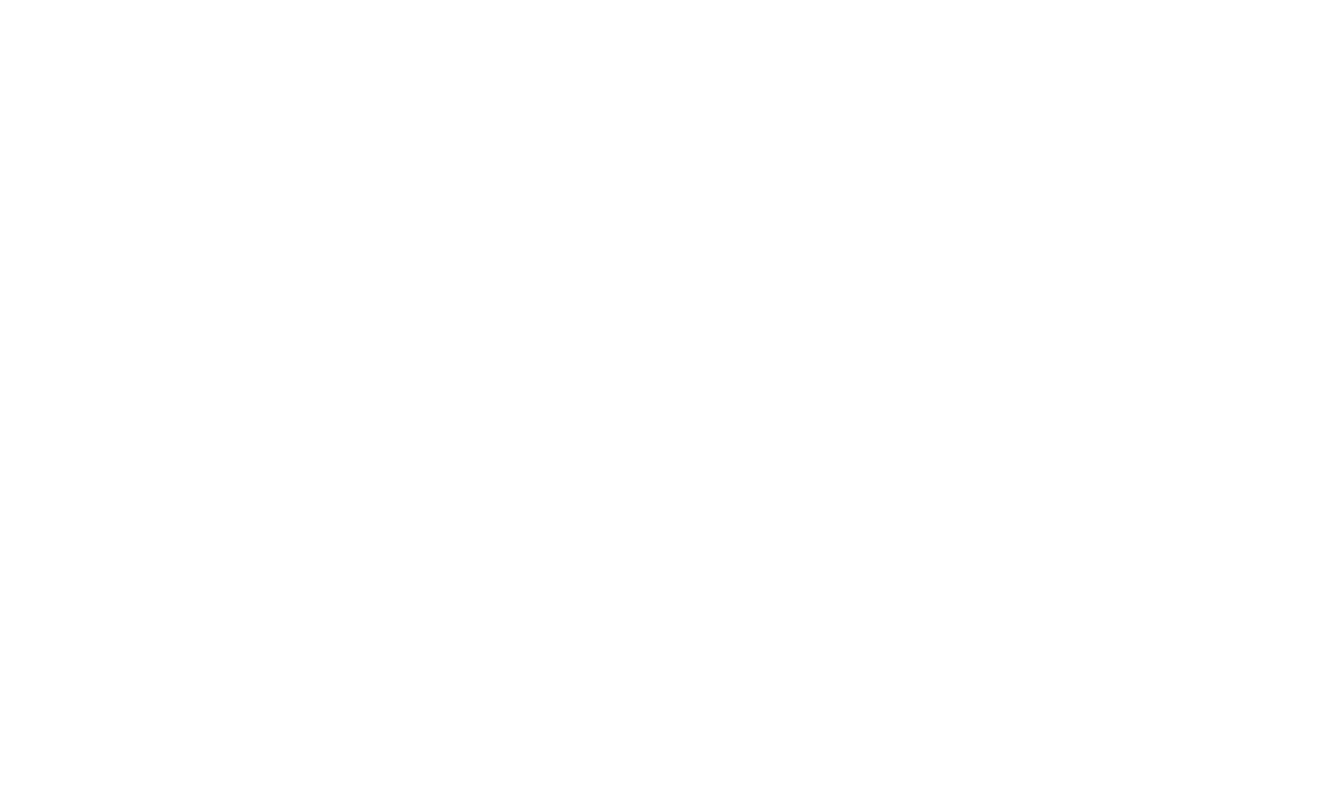
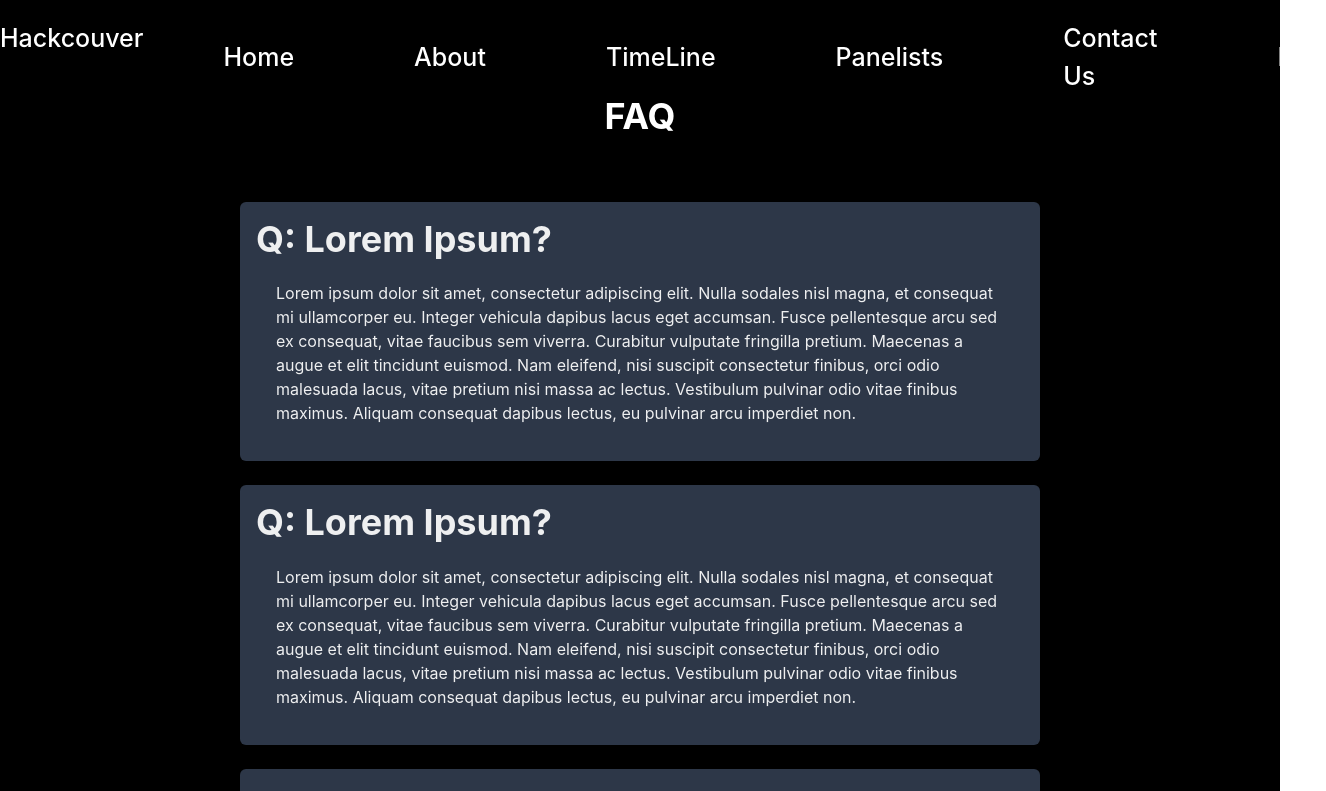
Before and after one commit to LeoQiu981112/hackcouver-2024, a React (Vite) app: page /FAQ in a window 1280 px wide. Before the commit this address had no page. Shown: the top 791 px of the page, 1326 px wide, since content can reach past the window. Built offline with nearby package versions, Linux system fonts and the light colour scheme.

Commit message:
"Created FAQ page"

```diff
--- a/src/App.css
+++ b/src/App.css
@@ -1,5 +1,4 @@
 #root {
-  max-width: 1280px;
   margin: 0 auto;
   padding: 2rem;
   text-align: center;
--- a/src/App.tsx
+++ b/src/App.tsx
@@ -3,23 +3,20 @@ import { Route, Routes } from "react-router-dom";
 import Home from "./components/Home";
 import About from "./components/About";
 import TimeLine from "./components/TimeLine";
-import Folks from "./components/Folks";
 import Sponsors from "./components/Sponsors";
 import Panelists from "./components/Panelists";
-import Judges from "./components/Judges";
 import Contact from "./components/Contact";
-
+import FAQ from "./components/FAQ";
 
 const App: React.FC = () => (
   <Routes>
     <Route path="/" element={<Home />} />
     <Route path="/About" element={<About />} />
     <Route path="/TimeLine" element={<TimeLine />} />
-    <Route path="/Folks" element={<Folks />} />
     <Route path="/Sponsors" element={<Sponsors />} />
     <Route path="/Panelists" element={<Panelists />} />
-    <Route path="/Judges" element={<Judges />} />
     <Route path="/Contact" element={<Contact />} />
+    <Route path="/FAQ" element={<FAQ />} />
   </Routes>
 );
 
--- /dev/null
+++ b/src/components/AvatarItems.tsx
@@ -0,0 +1,59 @@
+import { Avatar, Wrap, WrapItem } from "@chakra-ui/react"
+import { Flex } from "@chakra-ui/react"
+import { Image } from "@chakra-ui/react"
+
+export function RoundAvatar(){
+
+    return (
+        <>
+            <Flex direction={'column'} justify={'center'} align={'center'}>
+                    <WrapItem>
+                        <Avatar name="Dan Abrahmov" src="https://bit.ly/dan-abramov" size='2xl' marginBottom={'1rem'}/>
+                    </WrapItem>
+
+                <Wrap>
+                    <WrapItem>
+                        <Avatar name="Dan Abrahmov" src="https://upload.wikimedia.org/wikipedia/commons/thumb/5/5a/X_icon_2.svg/2048px-X_icon_2.svg.png" />
+                    </WrapItem>
+                    <WrapItem>
+                        <Avatar name="Dan Abrahmov" src="https://cdn1.iconfinder.com/data/icons/logotypes/32/circle-linkedin-512.png" />
+                    </WrapItem>
+                    <WrapItem>
+                        <Avatar name="Dan Abrahmov" src="https://upload.wikimedia.org/wikipedia/commons/thumb/a/a5/Instagram_icon.png/600px-Instagram_icon.png" />
+                    </WrapItem>
+                </Wrap>
+            </Flex>
+        </>
+    )
+}
+
+
+export function SquareAvatar(){
+
+    return (
+        <>
+        <Flex direction={'column'} justify={'center'} align={'center'}>
+            <Image
+                boxSize='100px'
+                objectFit='cover'
+                src='https://bit.ly/dan-abramov'
+                alt='Dan Abramov'
+                margin={'1rem'}
+                />
+
+            <Wrap>
+                    <WrapItem>
+                        <Avatar name="Dan Abrahmov" src="https://upload.wikimedia.org/wikipedia/commons/thumb/5/5a/X_icon_2.svg/2048px-X_icon_2.svg.png" />
+                    </WrapItem>
+                    <WrapItem>
+                        <Avatar name="Dan Abrahmov" src="https://cdn1.iconfinder.com/data/icons/logotypes/32/circle-linkedin-512.png" />
+                    </WrapItem>
+                    <WrapItem>
+                        <Avatar name="Dan Abrahmov" src="https://upload.wikimedia.org/wikipedia/commons/thumb/a/a5/Instagram_icon.png/600px-Instagram_icon.png" />
+                    </WrapItem>
+            </Wrap>
+        </Flex>
+        </>
+    )
+
+}
--- /dev/null
+++ b/src/components/FAQ.tsx
@@ -0,0 +1,50 @@
+import { Center, Flex } from '@chakra-ui/react';
+import { Heading } from '@chakra-ui/react';
+import { Card, CardBody, } from '@chakra-ui/react'
+
+import NavBarComponent from './NavBarComponent';
+
+
+export default function FAQ() {
+
+    const LoremIpsum = "Lorem ipsum dolor sit amet, consectetur adipiscing elit. Nulla sodales nisl magna, et consequat mi ullamcorper eu. Integer vehicula dapibus lacus eget accumsan. Fusce pellentesque arcu sed ex consequat, vitae faucibus sem viverra. Curabitur vulputate fringilla pretium. Maecenas a augue et elit tincidunt euismod. Nam eleifend, nisi suscipit consectetur finibus, orci odio malesuada lacus, vitae pretium nisi massa ac lectus. Vestibulum pulvinar odio vitae finibus maximus. Aliquam consequat dapibus lectus, eu pulvinar arcu imperdiet non."
+
+
+    const QandA = [
+        {
+            question: "Q: Lorem Ipsum?",
+            answer: LoremIpsum
+        },
+        {
+            question: "Q: Lorem Ipsum?",
+            answer: LoremIpsum
+        },
+        {
+            question: "Q: Lorem Ipsum?",
+            answer: LoremIpsum
+        }
+    ]
+
+    return (
+        <>
+        <NavBarComponent />
+
+        <Center>
+            <Heading>FAQ</Heading>
+        </Center>
+
+        <Flex direction={'column'} gap={'6'} margin={'4rem'} align={'center'} >
+            {QandA.map((item) => (
+                <Card padding={'1rem'} key={item.question} maxWidth={'800px'}>
+                    <Heading>{item.question}</Heading>
+                    <CardBody>
+                        {item.answer}
+                    </CardBody>
+                </Card>
+            ))}
+        </Flex>
+
+        </>
+
+    )
+}
--- a/src/components/Home.tsx
+++ b/src/components/Home.tsx
@@ -5,6 +5,7 @@ import NavBarComponent from './NavBarComponent';
 import Logo from './Logo'
 
 import v_logo from '../assets/v_logo.png';
+import TimeLine from './TimeLine';
 
 
 const Home: React.FC = () => (
@@ -32,7 +33,9 @@ const Home: React.FC = () => (
             </Stack>
             <Box position="absolute" bottom="10%">
                 {/* Your additional boxes here */}
+
             </Box>
+
         </Box>
     </>
 );
--- a/src/components/NavBarComponent.tsx
+++ b/src/components/NavBarComponent.tsx
@@ -30,13 +30,18 @@ const NavBarComponent: React.FC = () => {
                     </BreadcrumbLink>
                 </BreadcrumbItem>
                 <BreadcrumbItem>
-                    <BreadcrumbLink as={Link} to='/Folks' color='white' fontSize={25}>
-                        Folks
+                    <BreadcrumbLink as={Link} to='/Panelists' color='white' fontSize={25}>
+                        Panelists
                     </BreadcrumbLink>
                 </BreadcrumbItem>
                 <BreadcrumbItem>
                     <BreadcrumbLink as={Link} to='/Contact' color='white' fontSize={25}>
                         Contact Us
+                    </BreadcrumbLink>
+                </BreadcrumbItem>
+                <BreadcrumbItem>
+                    <BreadcrumbLink as={Link} to='/FAQ' color='white' fontSize={25}>
+                        FAQ
                     </BreadcrumbLink>
                 </BreadcrumbItem>
             </Breadcrumb>
--- a/src/components/Panelists.tsx
+++ b/src/components/Panelists.tsx
@@ -1,22 +1,129 @@
 import React from "react";
-import MenuComponent from './MenuComponent';
 import NavBarComponent from './NavBarComponent';
-import { Box, Flex } from "@chakra-ui/react";
+import { Flex, Grid, GridItem, Center, CardBody, CardHeader } from "@chakra-ui/react";
+import { Heading } from "@chakra-ui/react";
+import { Card } from "@chakra-ui/react";
 
-const Panelists: React.FC = () => (
-    <Flex position="relative" w="100vw" h="100vh">
-        <Box position="absolute" top="0" left="0">
-            <h1>Panelists7</h1>
-        </Box>
-        {/* navbar should be centered */}
-        <Box position="absolute" top="0" left="30%">
-            <NavBarComponent />
-        </Box>
+import { Avatar, AvatarBadge, AvatarGroup } from '@chakra-ui/react'
+import { Wrap, WrapItem } from "@chakra-ui/react";
+import { RoundAvatar, SquareAvatar } from "./AvatarItems";
 
-        <Box position="absolute" top="0" right="0">
-            <MenuComponent />
-        </Box>
-    </Flex>
-);
 
-export default Panelists;
+export default function FAQ() {
+
+    const Judges = [
+        {
+            name: "Dan Abrahmov",
+            avatar: "https://bit.ly/dan-abramov",
+            score: 3
+        },
+        {
+            name: "Dan Abrahmov",
+            avatar: "https://bit.ly/dan-abramov",
+            score: 3
+        },
+        {
+            name: "Dan Abrahmov",
+            avatar: "https://bit.ly/dan-abramov",
+            score: 3
+        },
+        {
+            name: "Dan Abrahmov",
+            avatar: "https://bit.ly/dan-abramov",
+            score: 3
+        },
+        {
+            name: "Dan Abrahmov",
+            avatar: "https://bit.ly/dan-abramov",
+            score: 3
+        },
+        {
+            name: "Dan Abrahmov",
+            avatar: "https://bit.ly/dan-abramov",
+            score: 3
+        },
+        {
+            name: "Dan Abrahmov",
+            avatar: "https://bit.ly/dan-abramov",
+            score: 3
+        },
+        {
+            name: "Dan Abrahmov",
+            avatar: "https://bit.ly/dan-abramov",
+            score: 3
+        }
+    ]
+
+    return (
+        <>
+        <NavBarComponent />
+
+        <Flex direction={'column'} gap={8}>
+
+                    <Center>
+                        <Heading>Opening Ceremony Panelist</Heading>
+                    </Center>
+
+
+                <Flex align={'center'} justify={'center'} gap={20}>
+                    {/* Judges */}
+                    <Card padding={'1rem'}>
+                        <CardHeader>
+                            <Heading>Judges</Heading>
+                        </CardHeader>
+
+                        <CardBody>
+                            <Grid templateColumns='repeat(4, 1fr)' gap={10} margin={'8px'}>
+                            {Judges.map(() => (
+                                <GridItem colSpan={1}>
+                                    <Wrap>
+                                        <WrapItem>
+                                            <Avatar name='Dan Abrahmov' src='https://bit.ly/dan-abramov' />
+                                        </WrapItem>
+                                    </Wrap>
+                                </GridItem>
+                            ))}
+                            </Grid>
+                        </CardBody>
+
+                    </Card>
+
+                    {/* Mentors */}
+                    <Card padding={'1rem'}>
+                        <CardHeader>
+                            <Heading>Mentors</Heading>
+                        </CardHeader>
+
+                        <CardBody>
+                            <Grid templateColumns='repeat(4, 1fr)' gap={10} margin={'8px'}>
+                                {Judges.map(() => (
+                                    <GridItem colSpan={1}>
+                                        <Wrap>
+                                            <WrapItem>
+                                                <Avatar name='Dan Abrahmov' src='https://bit.ly/dan-abramov' />
+                                            </WrapItem>
+                                        </Wrap>
+                                    </GridItem>
+                                ))}
+                            </Grid>
+                        </CardBody>
+                    </Card>
+
+
+                    <Card>
+                        <RoundAvatar />
+                    </Card>
+                    <Card>
+                        <SquareAvatar/>
+                    </Card>
+                </Flex>
+
+
+
+
+
+        </Flex>
+        </>
+
+    )
+}
--- a/src/index.css
+++ b/src/index.css
@@ -3,11 +3,11 @@
   line-height: 1.5;
   font-weight: 400;
 
-  color-scheme: light dark;
+  /* color-scheme: light dark; */
 
   color: rgba(255, 255, 255, 0.87);
   /* background-color: #5858586e; */
-  background-color: rgba(0, 0, 0, 1);
+  /* background-color: rgba(0, 0, 0, 1); */
   text-rendering: optimizeLegibility;
   -webkit-font-smoothing: antialiased;
   -moz-osx-font-smoothing: grayscale;
@@ -23,13 +23,7 @@ a:hover {
   color: #535bf2;
 }
 
-body {
-  margin: 0;
-  display: flex;
-  place-items: center;
-  min-width: 320px;
-  min-height: 100vh;
-}
+
 
 h1 {
   font-size: 3.2em;
--- a/src/index.tsx
+++ b/src/index.tsx
@@ -4,10 +4,12 @@ import Apps from './App'; // Import your updated AppRoutes component
 import './index.css';
 import { createRoot } from 'react-dom/client';
 import { ChakraProvider } from '@chakra-ui/react';
+import theme from './theme';
+
 createRoot(document.getElementById('root')!).render(
   <React.StrictMode>
     <Router>
-      <ChakraProvider>
+      <ChakraProvider theme={theme}>
         <Apps />
       </ChakraProvider>
     </Router>
--- /dev/null
+++ b/src/theme.ts
@@ -0,0 +1,27 @@
+// theme.ts
+
+// 1. import `extendTheme` function
+import { extendTheme, type ThemeConfig } from '@chakra-ui/react'
+
+// 2. Add your color mode config
+const config: ThemeConfig = {
+  initialColorMode: 'dark',
+  useSystemColorMode: false,
+
+}
+
+// 3. extend the theme
+const theme = extendTheme({
+    config,
+    styles: {
+      global: {
+        body: {
+          bg: 'black',
+          color: 'white',
+        },
+      },
+    },
+})
+
+
+export default theme;
```
Also changed, not shown: src/components/Folks.tsx (deleted, +0 -22 lines), 1 other file (tests, documents, lock files or other folders).
